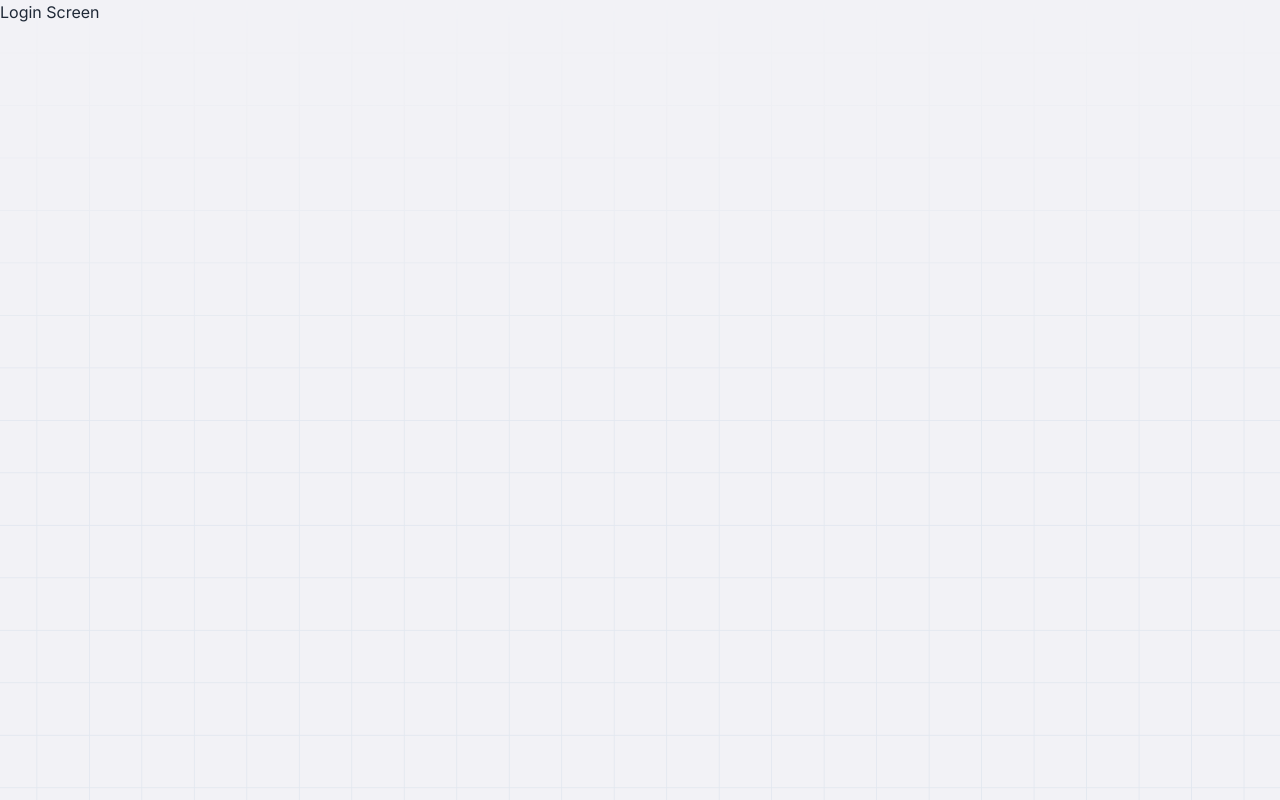
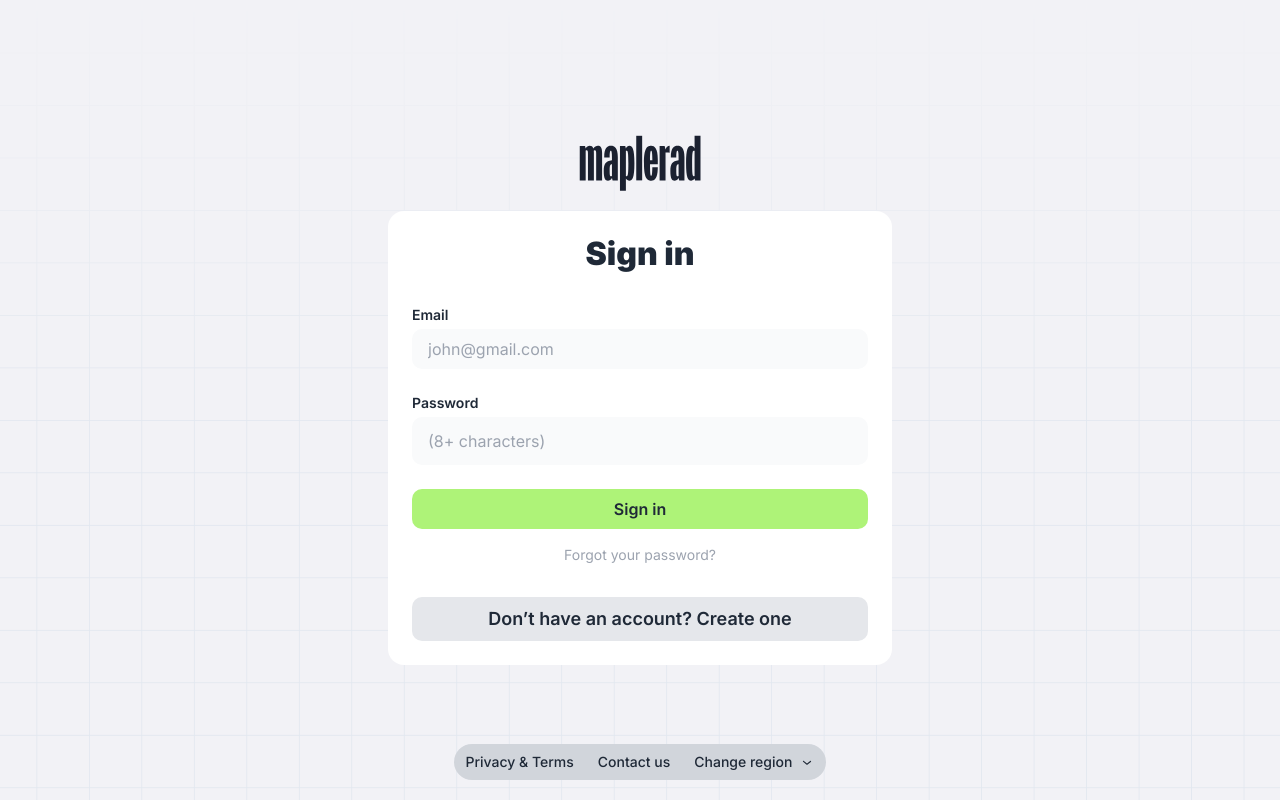
Before and after one commit to Mapelsun/mapelrad-app, a Vue app: page / in a window 1280 px wide. Built offline with nearby package versions, Linux system fonts and the light colour scheme.

Commit message:
feat: create the login screen view

```diff
--- a/src/views/LoginView.vue
+++ b/src/views/LoginView.vue
@@ -1,12 +1,39 @@
 <script setup>
-// import bgImage from './assets/images/Pattern.png'
+import AuthLayout from '@/layouts/AuthLayout.vue'
+import AuthCard from '@/components/AuthCard.vue'
+import CusButton from '@/components/CusButton.vue'
+
+const test = () => { console.log("I was clicked here") }
 </script>
 
 <template>
-  <div class="bg-auth bg-no-repeat bg-cover min-h-screen">
-    <h1>Login Screen</h1>
-  </div>
+  <auth-layout>
+    <auth-card>
+      <template #header>
+        <h2 class="black-32 mb-8">Sign in</h2>
+      </template>
+
+      <template #main>
+        <div class="flex flex-col">
+          <form action="" class="flex flex-col mb-4">
+            <div class="flex flex-col mb-6">
+              <label for="email" class="font-semibold text-sm mb-1">Email</label>
+              <input type="email" placeholder="john@gmail.com"
+                class="bg-accent-gray-100 py-2 px-4 rounded-[10px] font-normal text-base text-black">
+            </div>
+            <div class="flex flex-col mb-6">
+              <label for="password" class="font-semibold text-sm mb-1">Password</label>
+              <input type="password" placeholder="(8+ characters)"
+                class="bg-accent-gray-100 py-3 px-4 rounded-[10px] font-normal text-base">
+            </div>
+            <cus-button @click="test" variant="green-bg">Sign in</cus-button>
+          </form>
+          <p class="text-secondary text-sm text-center cursor-pointer mb-8">Forgot your password?</p>
+          <cus-button @click="test" variant="gray-bg">Don’t have an account? Create one</cus-button>
+          </div>
+      </template>
+    </auth-card>
+  </auth-layout>
 </template>
 
-<style scoped>
-</style>
+<style scoped></style>
```
